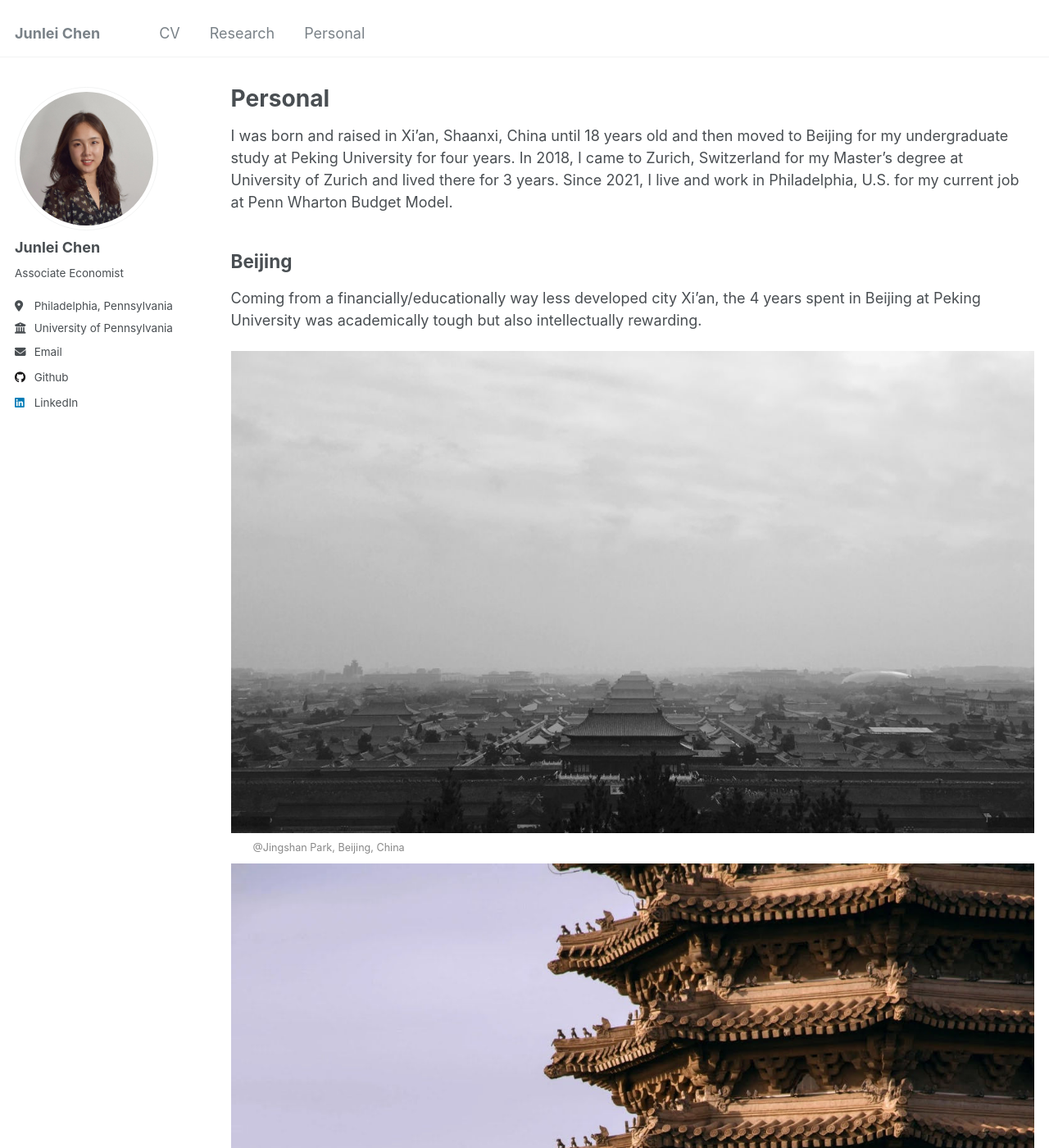
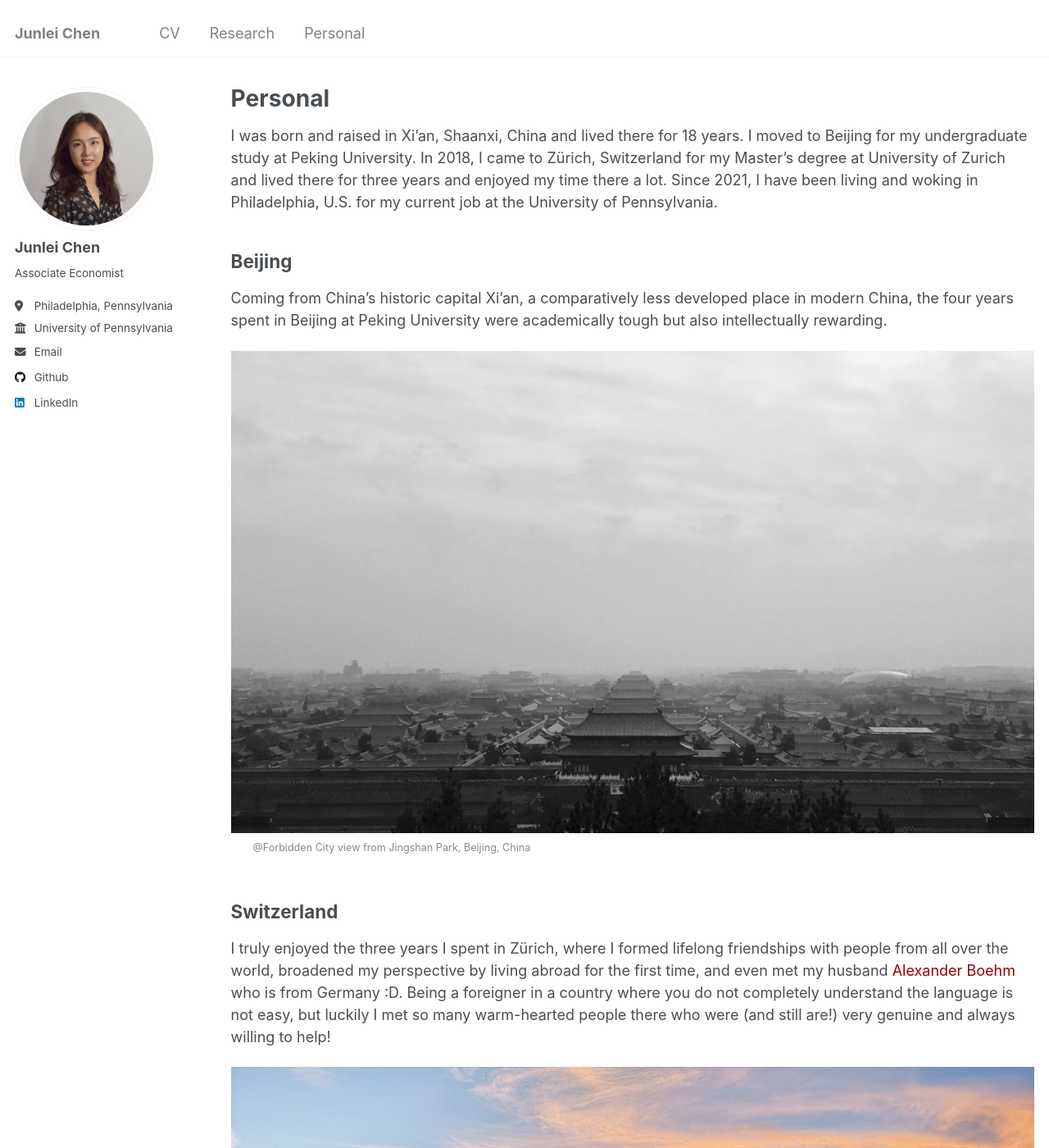
Before and after one commit to Junlei-Chen/junlei-chen.github.io, a Jekyll site: the page built from _pages/personal.md, in a window 1280 px wide and 1400 px high. Shown: the whole window at 82% size. Built offline with Jekyll 4.4.1, drawn with Linux system fonts in a browser that asks for light colours; some of the changed text lies outside the part shown.

Commit message:
Small edits to text

```diff
--- a/_pages/personal.md
+++ b/_pages/personal.md
@@ -7,25 +7,20 @@ author_profile: true
 
 {% include base_path %}
 
-I was born and raised in Xi'an, Shaanxi, China until 18 years old and then moved to Beijing for my undergraduate study at Peking University for four years. In 2018, I came to Zurich, Switzerland for my Master's degree at University of Zurich and lived there for 3 years. Since 2021, I live and work in Philadelphia, U.S. for my current job at Penn Wharton Budget Model.
+I was born and raised in Xi'an, Shaanxi, China and lived there for 18 years. I moved to Beijing for my undergraduate study at Peking University. In 2018, I came to Zürich, Switzerland for my Master's degree at University of Zurich and lived there for three years and enjoyed my time there a lot. Since 2021, I have been living and woking in Philadelphia, U.S. for my current job at the University of Pennsylvania.
 
 ## Beijing
 
-Coming from a financially/educationally way less developed city Xi'an, the 4 years spent in Beijing at Peking University was academically tough but also intellectually rewarding.
+Coming from China's historic capital Xi'an, a comparatively less developed place in modern China, the four years spent in Beijing at Peking University were academically tough but also intellectually rewarding.
 
 <div>
   <img src="/images/junlei_web_photo/beijing/jc_beijing01.jpg" alt="jc_beijing01.jpg">
-  <div class=test2>@Jingshan Park, Beijing, China</div>
-</div>
-
-<div>
-  <img src="/images/junlei_web_photo/beijing/jc_beijing02.jpg" alt="jc_beijing02.jpg">
-  <div class=test2>@Boya Tower at Peking University, Beijing, China</div>
+  <div class=test2>@Forbidden City view from Jingshan Park, Beijing, China</div>
 </div>
 
 ## Switzerland
 
-I truly enjoyed the three years I spent in Zürich, where I formed lifelong friendships with people from all over the world, broadened my perspective by living abroad for the first time, and even met my husband <a href="https://axboehm.com/" style="color: #990000; text-decoration: none;">Alexander Boehm</a> who is from Germany :D. Being a foreigner in a country where you do not understand the language fully is not easy, but luckily I met so many warm-hearted people there who are genuine and always willing to help!
+I truly enjoyed the three years I spent in Zürich, where I formed lifelong friendships with people from all over the world, broadened my perspective by living abroad for the first time, and even met my husband <a href="https://axboehm.com/" style="color: #990000; text-decoration: none;">Alexander Boehm</a> who is from Germany :D. Being a foreigner in a country where you do not completely understand the language is not easy, but luckily I met so many warm-hearted people there who were (and still are!) very genuine and always willing to help!
 
 <div>
   <img src="/images/junlei_web_photo/europe/jc_switzerland04.JPG" alt="jc_switzerland04.jpg">
@@ -77,3 +72,6 @@ While being a "liquidity-constrained" student who is still acumulating my human
 </div>
 
 ## United States
+
+I came to work in Philly, US in 2021.
+I am very cute, please take me! ;D
--- a/_sass/_base.scss
+++ b/_sass/_base.scss
@@ -203,7 +203,7 @@ figure {
   }
 
   img {
-    width: 100%;
+    width: 55%;
     border-radius: $border-radius;
     -webkit-transition: $global-transition;
     transition: $global-transition;
```
Also changed, not shown: other parts of _pages/personal.md (+1 -1 lines).
